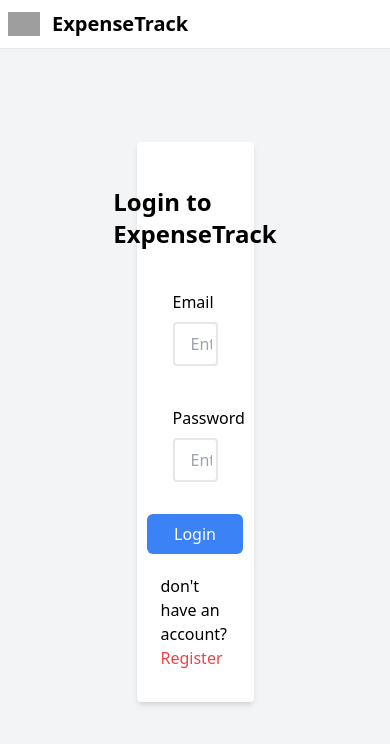
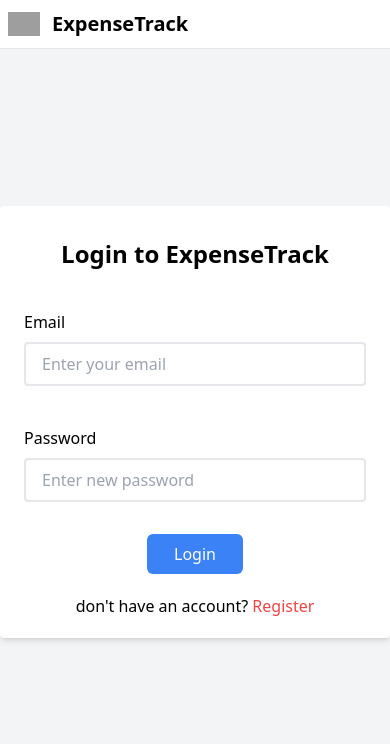
Before and after one commit to ujjwal1103/exoenseappf, a React (Create React App) app: page /login in a window 390 px wide. Shown: the top 744 px of the page. Built offline with nearby package versions, Linux system fonts and the light colour scheme; grey boxes are pictures that could not be loaded.

Commit message:
ui changes

```diff
--- a/src/domain/Auth/components/Login.jsx
+++ b/src/domain/Auth/components/Login.jsx
@@ -33,7 +33,7 @@ const Login = () => {
 
   return (
     <div className="w-screen h-screen flex justify-center items-center bg-gray-100">
-        <div className='p-3 w-[30%] bg-white shadow-md rounded'>
+        <div className='w-full lg:p-3  lg:w-[30%] bg-white shadow-md rounded'>
             <form className='w-full p-3'>
                 <div className='w-full flex flex-col my-2 p-3 justify-center items-center text-2xl font-bold'>
                     <h1>Login to ExpenseTrack</h1>
```
